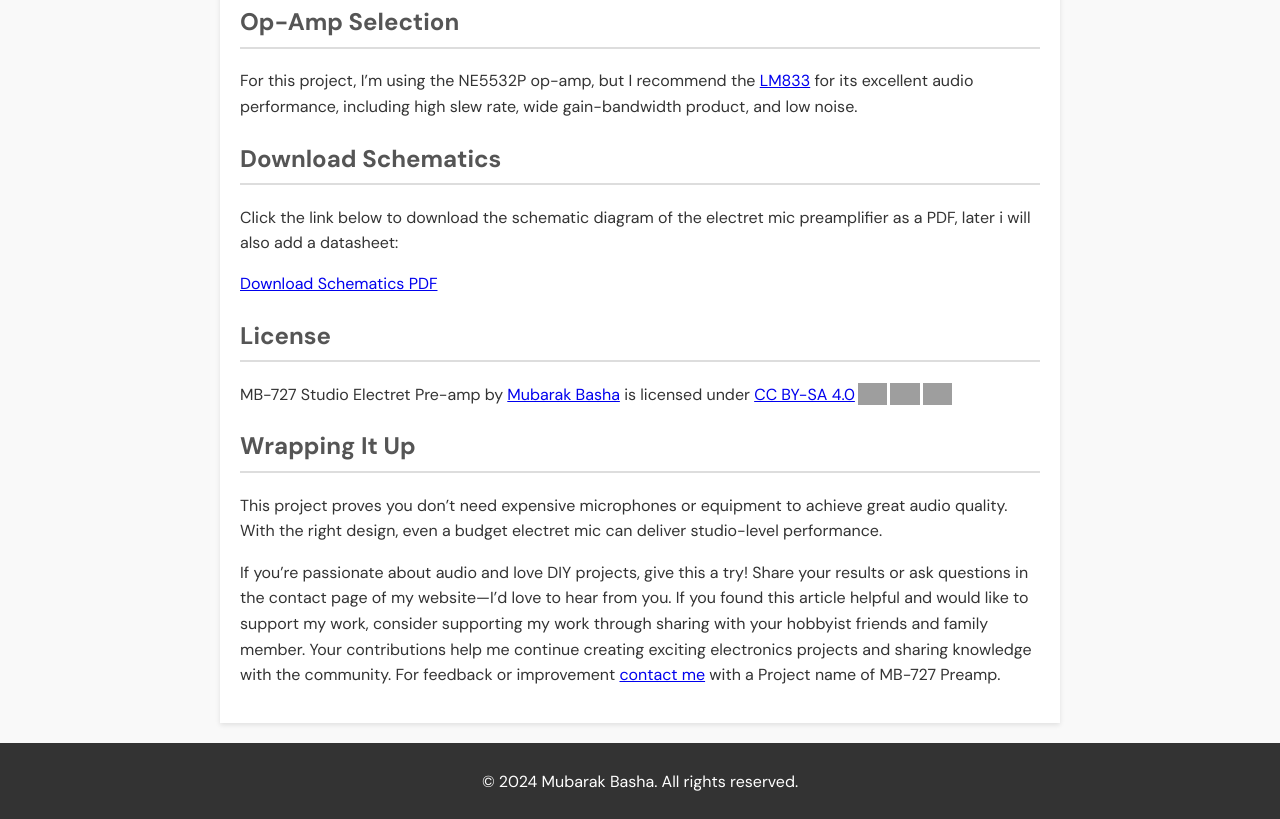
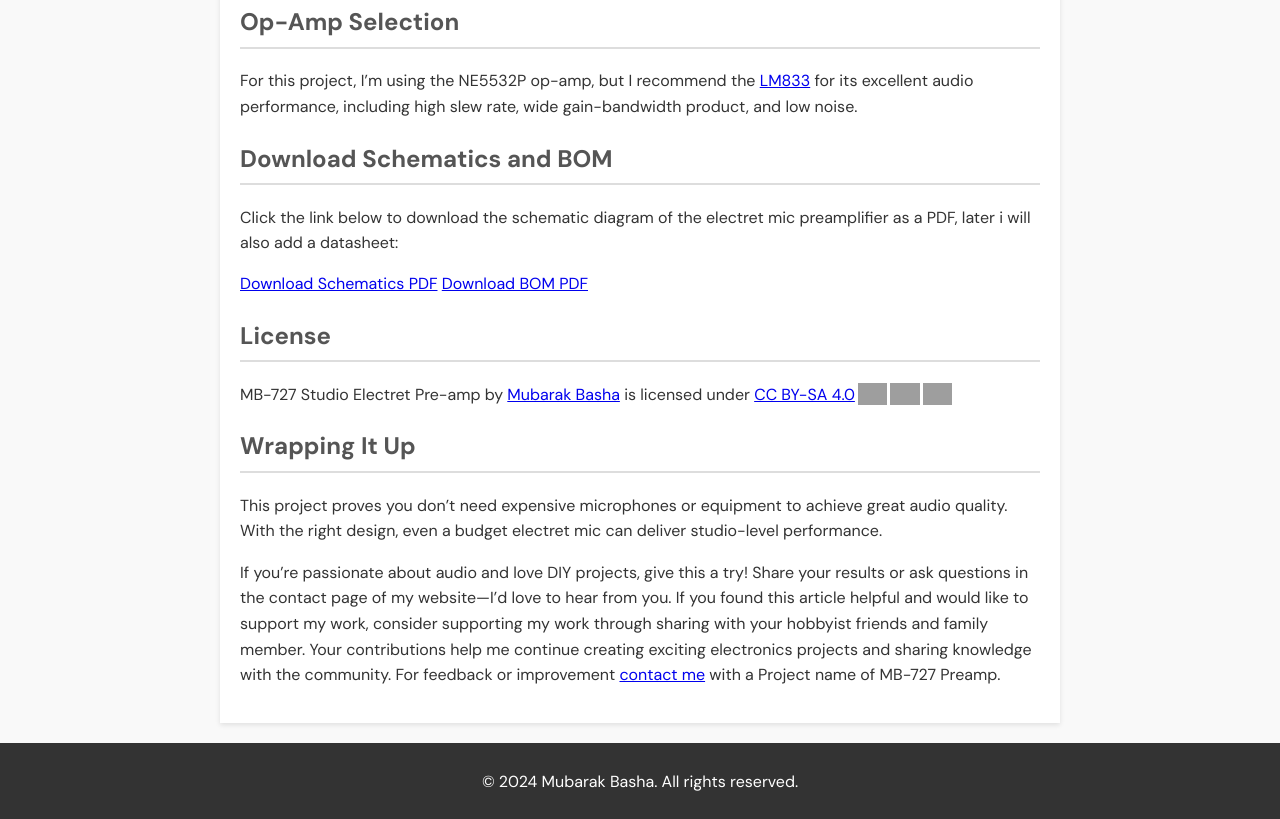
Before and after one commit to MubarakNative/MubarakNative.github.io, a plain HTML site: page build_instruction.html in a window 1280 px wide. Shown: the part 6649-7468 px from the top of the page. Drawn offline with Linux system fonts and the light colour scheme; grey boxes are pictures that could not be loaded.

Commit message:
Added BOM

```diff
--- a/build_instruction.html
+++ b/build_instruction.html
@@ -270,10 +270,11 @@
         </section>
 
         <section>
-            <h2>Download Schematics</h2>
+            <h2>Download Schematics and BOM</h2>
             <p>Click the link below to download the schematic diagram of the electret mic preamplifier as a PDF, later i
                 will also add a datasheet:</p>
             <a href="/assets/MB_727_v1_Schematics.pdf" download="Electret_Mic_Preamplifier_Schematics.pdf">Download Schematics PDF</a>
+            <a href="/assets/BOM.pdf" download="Bill_of_materials_MB_727_pre_amp">Download BOM PDF</a>
         </section>
 
         <section>
```
Also changed, not shown: 1 other file.
